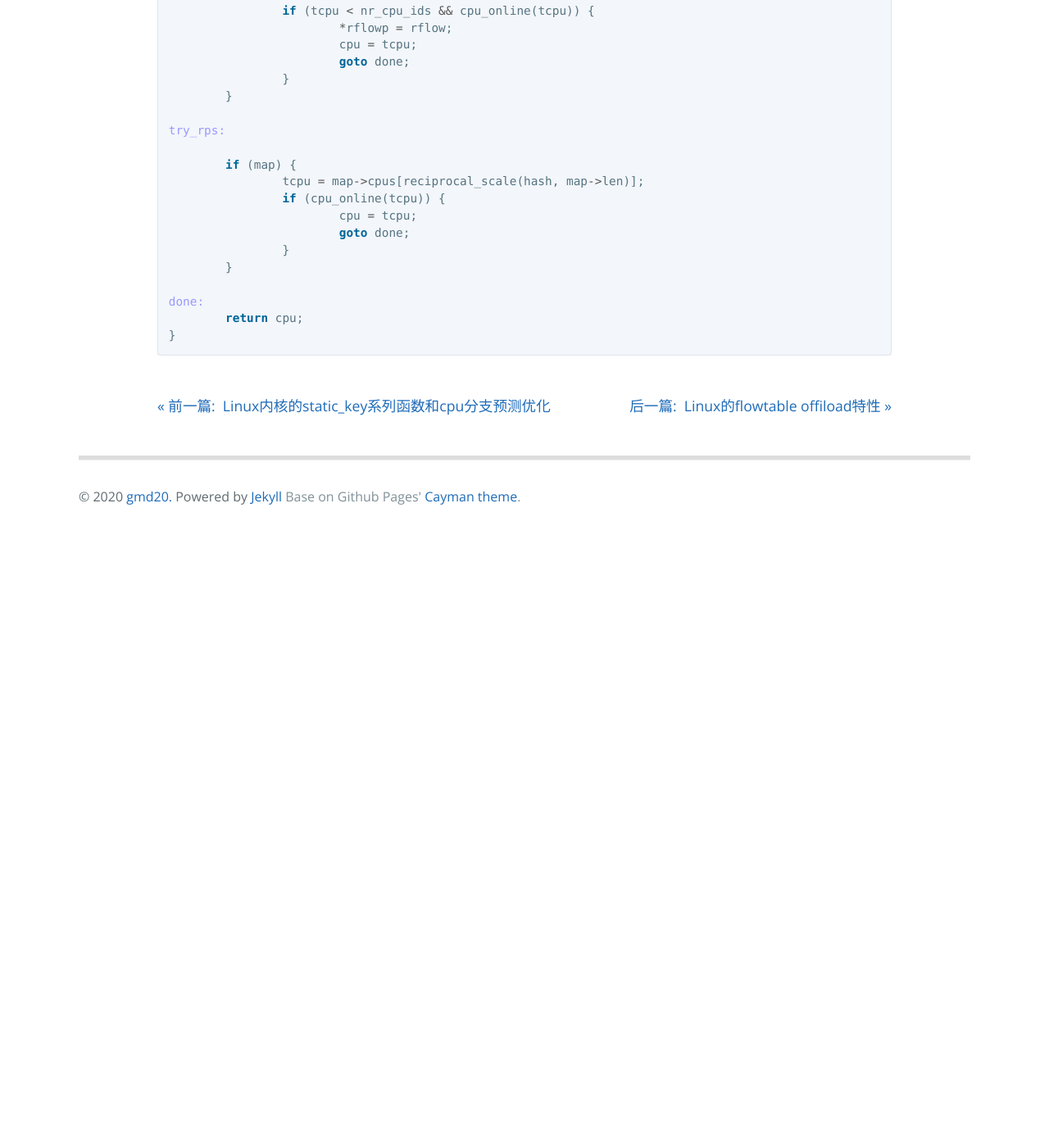
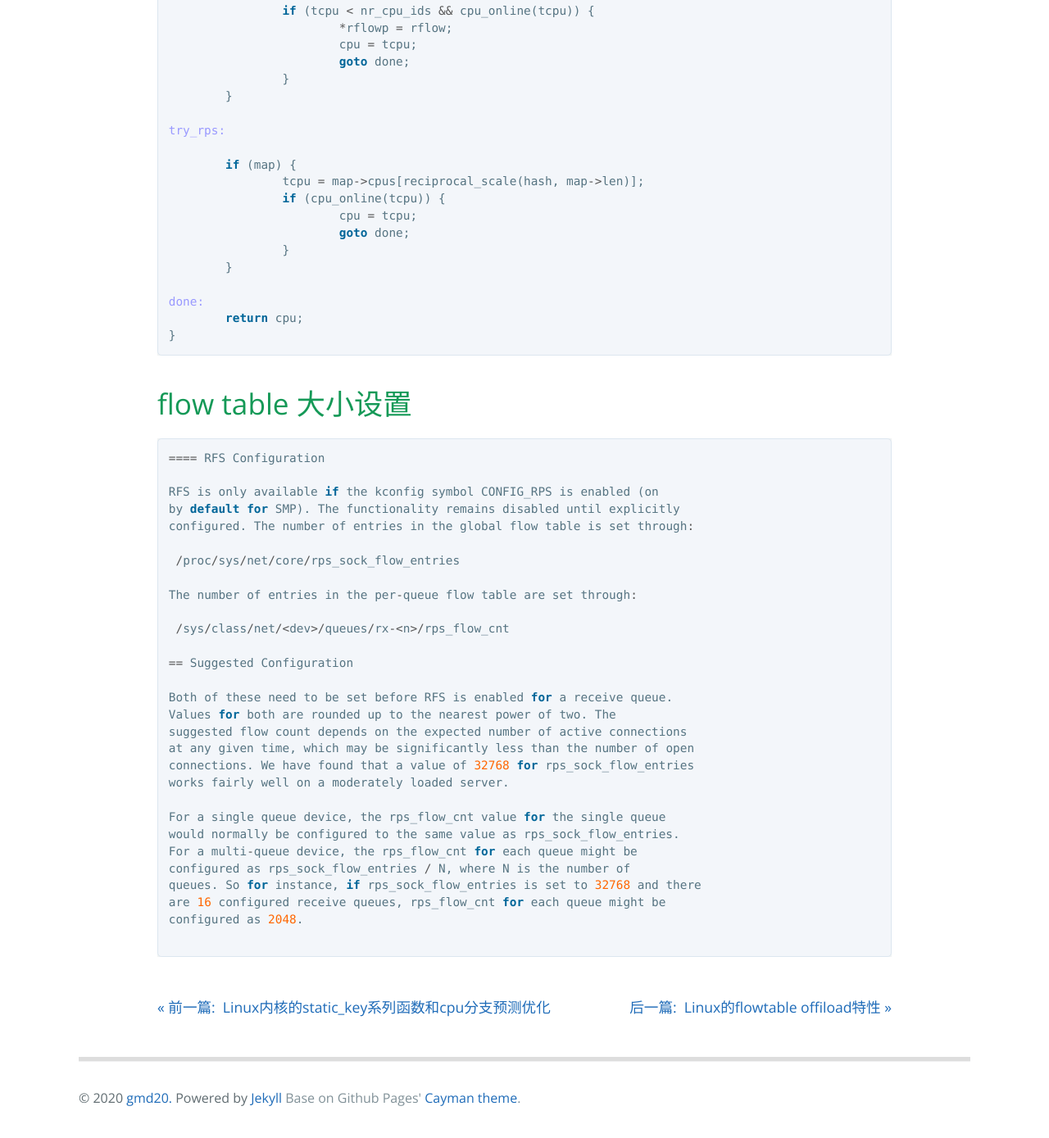
Before and after one commit to gmd20/gmd20.github.io, a Jekyll site: the page built from _posts/2020-04-27-linux内核rfs和skb_get_hash.markdown, in a window 1280 px wide and 1400 px high, scrolled down 4032 px. Shown: the top 1389 px of the window at 82% size. Built offline with Jekyll 4.4.1, drawn with Linux system fonts in a browser that asks for light colours; comment, search, counter and statistics services are not loaded; before the commit the page ends 4698 px from its top, so only the background shows below that.

Commit message:
Update 2020-04-27-linux内核rfs和skb_get_hash.markdown

````diff
--- a/_posts/2020-04-27-linux内核rfs和skb_get_hash.markdown
+++ b/_posts/2020-04-27-linux内核rfs和skb_get_hash.markdown
@@ -172,3 +172,37 @@ done:
 	return cpu;
 }
 ```
+
+
+# flow table 大小设置
+```c
+==== RFS Configuration
+
+RFS is only available if the kconfig symbol CONFIG_RPS is enabled (on
+by default for SMP). The functionality remains disabled until explicitly
+configured. The number of entries in the global flow table is set through:
+
+ /proc/sys/net/core/rps_sock_flow_entries
+
+The number of entries in the per-queue flow table are set through:
+
+ /sys/class/net/<dev>/queues/rx-<n>/rps_flow_cnt
+
+== Suggested Configuration
+
+Both of these need to be set before RFS is enabled for a receive queue.
+Values for both are rounded up to the nearest power of two. The
+suggested flow count depends on the expected number of active connections
+at any given time, which may be significantly less than the number of open
+connections. We have found that a value of 32768 for rps_sock_flow_entries
+works fairly well on a moderately loaded server.
+
+For a single queue device, the rps_flow_cnt value for the single queue
+would normally be configured to the same value as rps_sock_flow_entries.
+For a multi-queue device, the rps_flow_cnt for each queue might be
+configured as rps_sock_flow_entries / N, where N is the number of
+queues. So for instance, if rps_sock_flow_entries is set to 32768 and there
+are 16 configured receive queues, rps_flow_cnt for each queue might be
+configured as 2048.
+
+```
````
